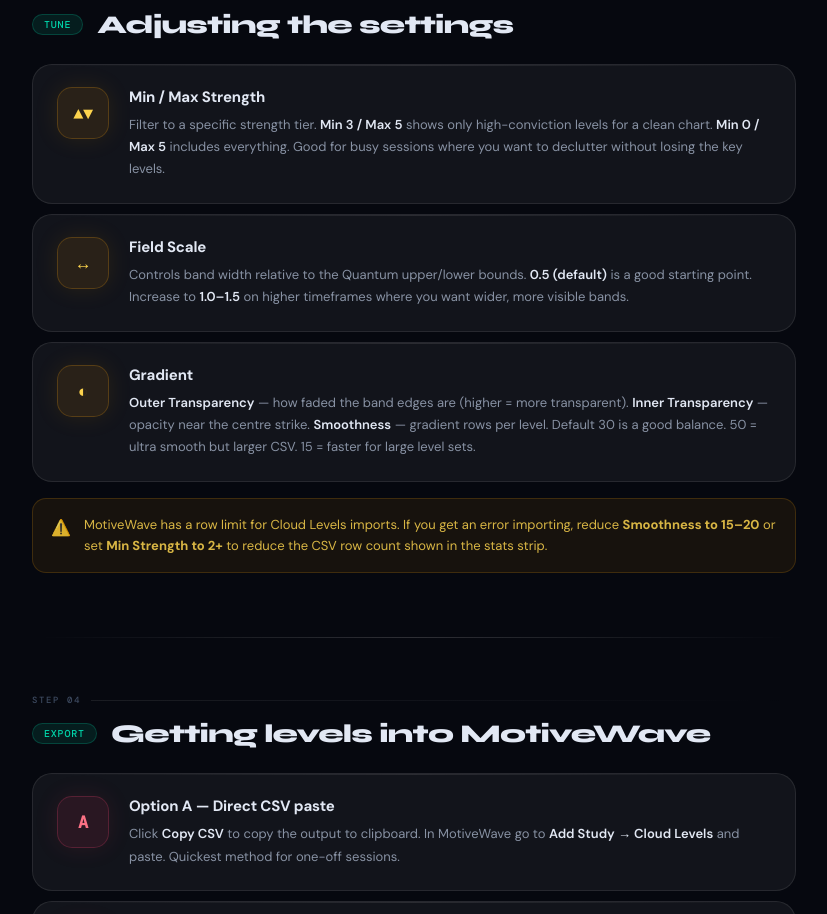
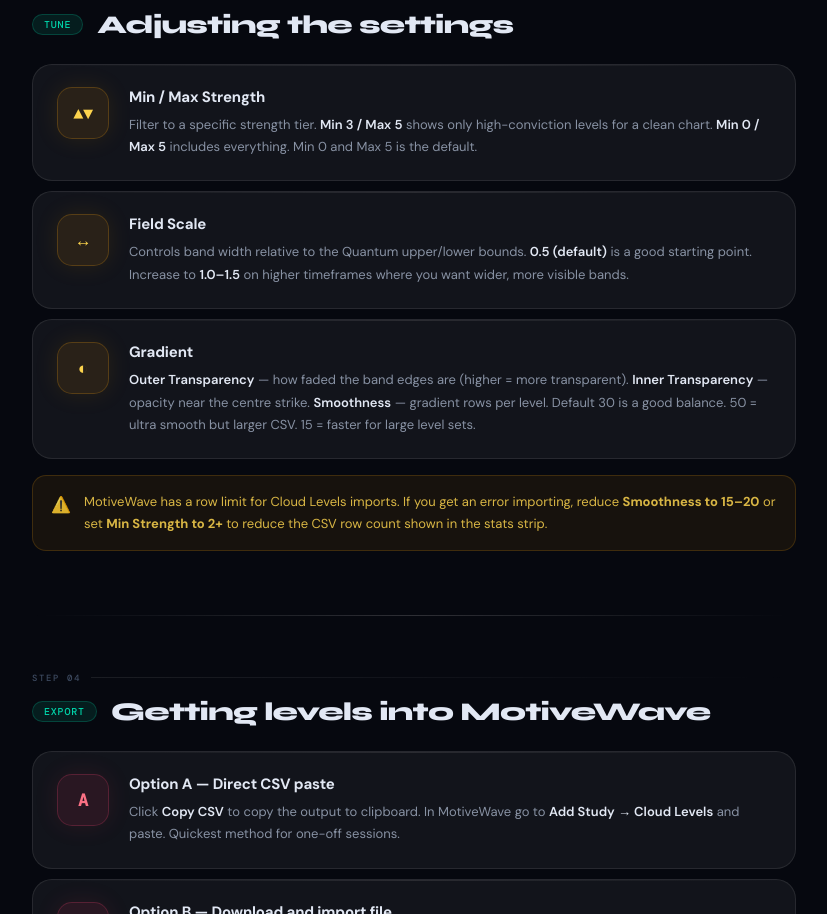
Before and after one commit to adamtrading/gamma, a plain HTML site: page instructions.html in a window 1280 px wide. Shown: the part 3486-4400 px from the top of the page, without its empty margins (226-1053 px from the left). Drawn offline with nearby package versions, Linux system fonts and the light colour scheme.

Commit message:
Update instructions for Min/Max Strength filter

```diff
--- a/instructions.html
+++ b/instructions.html
@@ -384,7 +384,7 @@ Strike  Str  Mag   Upper         Lower        Type</div>
         <div class="step-icon si-amber">▲▼</div>
         <div>
           <div class="step-title">Min / Max Strength</div>
-          <div class="step-body">Filter to a specific strength tier. <strong>Min 3 / Max 5</strong> shows only high-conviction levels for a clean chart. <strong>Min 0 / Max 5</strong> includes everything. Good for busy sessions where you want to declutter without losing the key levels.</div>
+          <div class="step-body">Filter to a specific strength tier. <strong>Min 3 / Max 5</strong> shows only high-conviction levels for a clean chart. <strong>Min 0 / Max 5</strong> includes everything. Min 0 and Max 5 is the default.</div>
         </div>
       </div>
       <div class="step">
```
